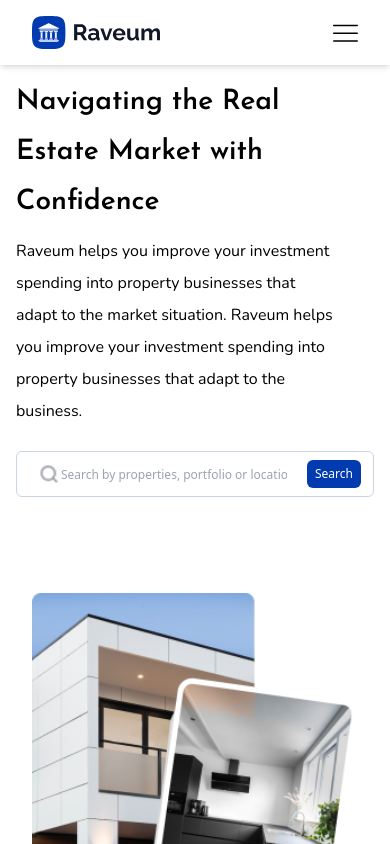
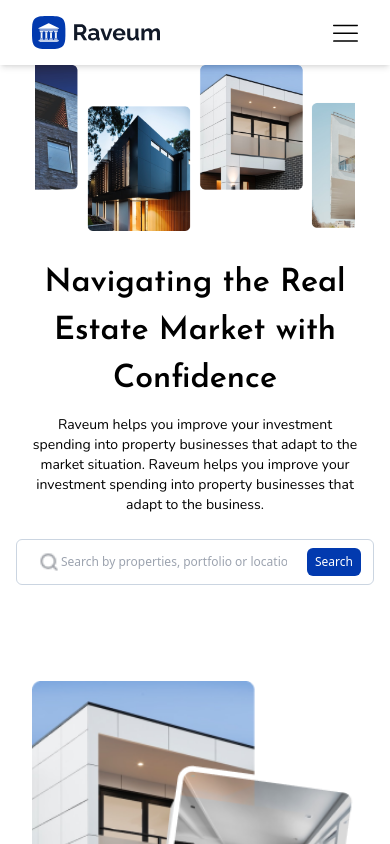
Before and after one commit to Raveum/landingPage, a React (Vite) app: page / in a window 390 px wide. Shown: the top 844 px of the page. Built offline with nearby package versions, Linux system fonts and the light colour scheme; a web font is replaced by a local one; what vex-js would draw is missing.

Commit message:
Updated image for mobile view

```diff
--- a/src/assets/index.js
+++ b/src/assets/index.js
@@ -27,6 +27,7 @@ import location from './location.svg'
 import mailIcon from './mailicon.svg'
 import searchIcon from './search.svg'
 import searchImg from './search.png'
+import mbHero from './mbHero.png'
 
 export {
     headerLogo,
@@ -58,4 +59,5 @@ export {
     mailIcon,
     searchIcon,
     searchImg,
+    mbHero,
 }
--- a/src/sections/Hero.jsx
+++ b/src/sections/Hero.jsx
@@ -1,6 +1,6 @@
 // eslint-disable-next-line no-unused-vars
 import React, {useState} from 'react';
-import { heroRight, searchImg } from '../assets'
+import { heroRight, searchImg, mbHero } from '../assets'
 import vex from 'vex-js';
 import 'vex-js/dist/css/vex.css';
 import 'vex-js/dist/css/vex-theme-default.css';
@@ -50,15 +50,20 @@ const Hero = () => {
 
     return (
         <section className="w-full flex xl:flex-row flex-col sm:pt-6 justify-center gap-4 max-container mx-auto ">
-            <div className="relative xl:w-2/4 sm:pt-10 flex flex-col items-start w-full px-4 sm:px-8">
-                <h1 className= "sm:mt-10 mt-3 font-josefin text-3xl sm:text-[56px] font-semibold">
+            <div className="relative xl:w-2/4 sm:pt-10 flex flex-col items-center sm:items-start w-full px-4 sm:px-8">
+                <img
+                    src={mbHero}
+                    alt="Mobile Hero"
+                    className="block sm:hidden w-full max-w-xs mx-auto mb-4" // Adjust max-w-xs as needed for your design
+                />
+                <h1 className="mt-3 sm:mt-10 font-josefin text-[32px] sm:text-[56px] font-semibold text-center sm:text-left">
                     <span>Navigating the Real </span>
                     <br/>
                     <span>Estate Market with</span>
                     <br/>
                     <span>Confidence</span>
                 </h1>
-                <p className = "font-nunito text-base sm:text-lg leading-8 mt-2 sm:mt-6 mb-6 sm:max-w-base mr-10">
+                <p className="font-nunito text-sm sm:text-lg sm:leading-8 mt-3 mb-6 px-4 sm:px-0 sm:mr-10 text-center sm:text-left">
                     Raveum helps you improve your investment spending into property businesses that adapt to the market situation. Raveum helps you improve your investment spending into property businesses that adapt to the business.
                 </p>
 
```
Also changed, not shown: src/assets/mbHero.png (added).
